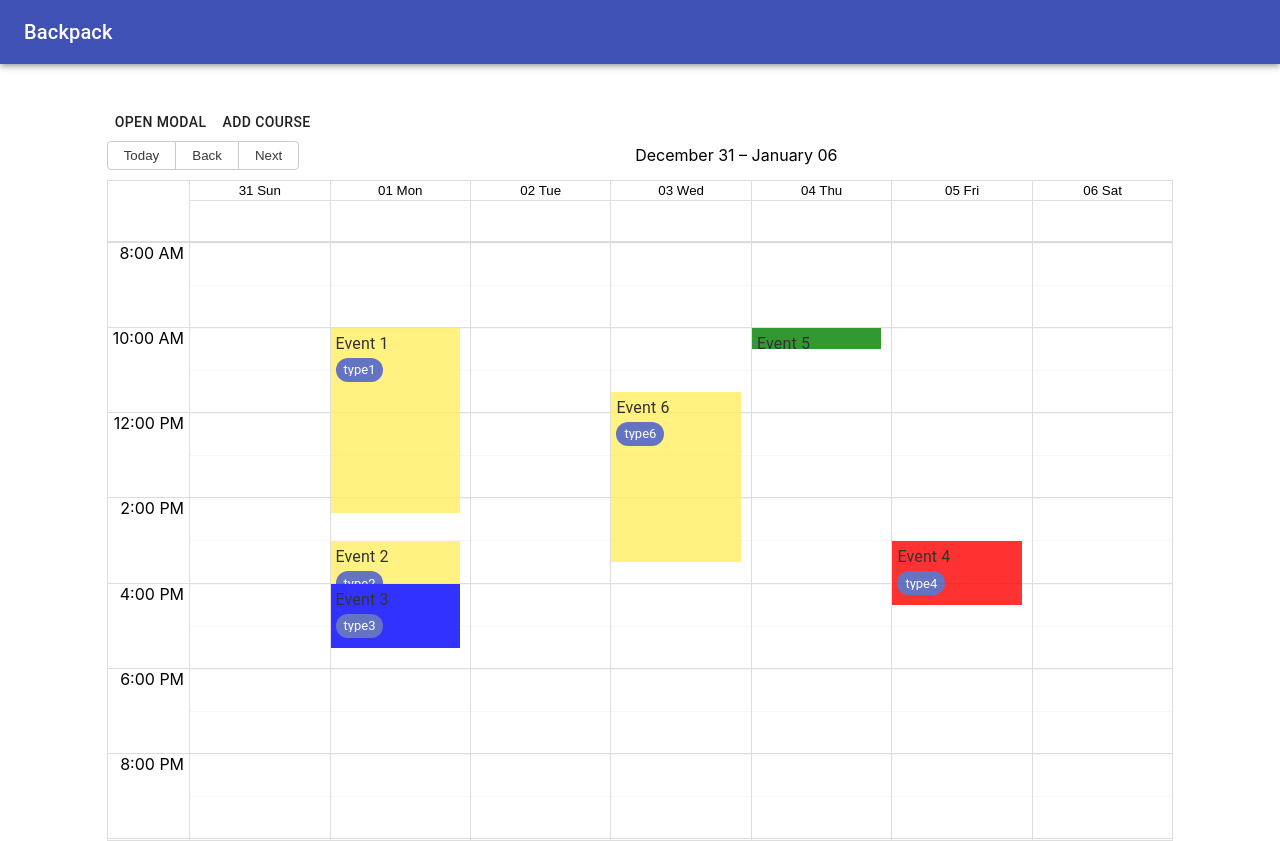
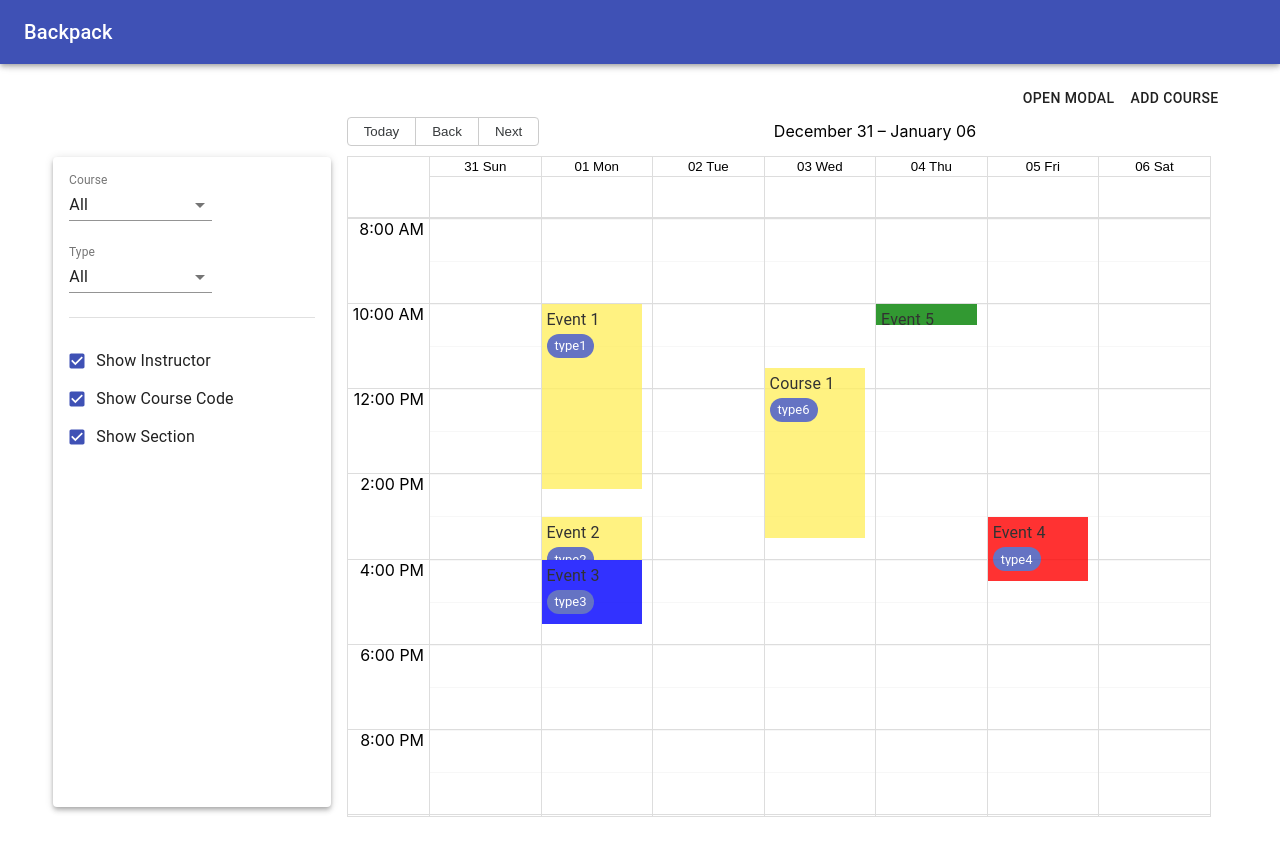
Before and after one commit to ZayedSheet/Backpack, a React (Create React App) app in the folder backpack/: page / in a window 1280 px wide. Built offline with nearby package versions, Linux system fonts and the light colour scheme; the HTML template or start-up script is replaced by a standard one.

Commit message:
Filter and drawer

```diff
--- a/backpack/src/App.js
+++ b/backpack/src/App.js
@@ -6,12 +6,14 @@ import {
 } from "react-router-dom";
 import DataProvider from './DataProvider';
 import Navbar from './components/Navbar/Navbar'
+import { Box } from '@material-ui/core';
 
 function App() {
   return (
     <Router>
       <DataProvider>
         <Navbar />
+        <Box pt={5} />
         <Routes />
       </DataProvider>
     </Router>
--- a/backpack/src/DefaultData.js
+++ b/backpack/src/DefaultData.js
@@ -36,11 +36,13 @@ export const CALENDAR_EVENTS = [
         type: 'type5'
     },
     {
-        title: 'Event 6',
+        title: 'Course 1',
         start: new Date(2018, 0, 3, 11, 30), // end datetime
         end: new Date(2018, 0, 3, 15, 30), //start datetime
         color: '#ffef62',
-        type: 'type6'
+        type: 'type6',
+        courseCode: '4HC4',
+        isCourse: true
     },
 
 
--- a/backpack/src/components/Calendar/Calendar.js
+++ b/backpack/src/components/Calendar/Calendar.js
@@ -50,14 +50,14 @@ const CustomToolbar = ({ }) => {
 export default () => {
     const { calendarEvents, setCalendarEvents } = useDataProvider();
     return (
-        <div style={{ height: 700 }}>
+        <div style={{ height: '100%' }}>
             <Calendar
                 components={{
                     event: MonthEvent,
                     //toolbar: CustomToolbar
                 }}
                 localizer={localizer}
-                events={calendarEvents}
+                events={calendarEvents.filter(x => !x.hidden)}
                 step={60}
                 view='week'
                 views={['week']}
--- a/backpack/src/components/HomePage/HomePage.js
+++ b/backpack/src/components/HomePage/HomePage.js
@@ -1,17 +1,26 @@
-import { Box, Grid, Button } from '@material-ui/core';
-import React from 'react';
+import { Box, Grid, Button, Card, Paper, Typography, Select, FormControl, InputLabel, MenuItem, Divider, FormControlLabel, Checkbox } from '@material-ui/core';
+import React, { useEffect, useState } from 'react';
 import {
   Switch,
   Route,
 } from "react-router-dom";
+import { useDataProvider } from '../../DataProvider';
 import Calendar from '../Calendar/Calendar';
 import Modal from '../Modal/Modal';
-import SideBar from  '../SideBar/SideBar';
+import SideBar from '../SideBar/SideBar';
 
 export default () => {
+  const { calendarEvents, setCalendarEvents } = useDataProvider();
 
   const [isModalOpen, setModal] = React.useState(false);
   const [isSideBarOpen, setSideBar] = React.useState(false);
+  const [filterForm, setFilterForm] = useState({
+    courseCode: '*',
+    type: '*',
+    showInstructor: true,
+    showSection: true,
+    showCourseCode: true,
+  });
 
   const modalOpen = () => {
     setModal(true);
@@ -21,32 +30,110 @@ export default () => {
     setModal(false);
   };
 
-  const toggleDrawer = (open) => (event) => {
-    if (event.type === 'keydown' && (event.key === 'Tab' || event.key === 'Shift')) {
-      return;
+  const hideEvent = (event) => {
+    const showEvent = (filterForm.courseCode == '*' || filterForm.courseCode == event.courseCode) &&
+      (filterForm.type == '*' || filterForm.type == event.type);
+    return !showEvent;
   }
 
-    setSideBar(open);
-  };
+  useEffect(() => {
+    let filteredData = calendarEvents.map(x => ({ ...x, hidden: hideEvent(x) }));
+    setCalendarEvents(filteredData);
+  }, [filterForm]);
 
 
   return (
     <>
         <Box mt={5} />
         <Grid container justify='center'>
-        <Grid item xs={10} container>
+          <Grid item xs={11} container >
+            <Grid item xs={12} container justify='flex-end'>
+              <Button onClick={modalOpen}>Open Modal</Button>
+              <Button onClick={() => setSideBar(!isSideBarOpen)}>Add Course</Button>
+            </Grid>
+            <Grid itemx xs={12} container spacing={2}>
+
+
+              <Grid item xs={3}>
+                <Box mt={5} />
+                <Paper elevation={4} style={{ height: "650px" }}>
+                  <Box p={2}>
+                    <Grid container item xs={7}>
+                      <FormControl fullWidth>
+                        <InputLabel>Course</InputLabel>
+                        <Select
+                          value={filterForm.courseCode || '*'}
+                          onChange={(e) => {
+                            setFilterForm({ ...filterForm, courseCode: e.target.value })
+                          }}
+                        >
+                          <MenuItem value={'*'}>All</MenuItem>
+                          {
+                            [...new Set(calendarEvents.filter(x => x.courseCode).map(x => x.courseCode))].map(x => (
+                              <MenuItem value={x}>{x}</MenuItem>
+                            ))
+                          }
+                        </Select>
+                      </FormControl>
+                    </Grid>
+                    <Box mt={3} />
+                    <Grid container item xs={7}>
+                      <FormControl fullWidth>
+                        <InputLabel>Type</InputLabel>
+                        <Select
+                          value={filterForm.type || '*'}
+                          onChange={(e) => {
+                            setFilterForm({ ...filterForm, type: e.target.value })
+                          }}
+                        >
+                          <MenuItem value={'*'}>All</MenuItem>
+                          {
+                            calendarEvents.map(x => (
+                              <MenuItem value={x.type}>{x.type}</MenuItem>
+                            ))
+                          }
+                        </Select>
+                      </FormControl>
+                    </Grid>
+                    <Box mt={3} />
+                    <Divider />
+                    <Box mt={3} />
+
+                    <Grid container item xs={12}>
                       <Grid item xs={12}>
-            <Button onClick={modalOpen}>Open Modal</Button>
-            <Button onClick={toggleDrawer(true)}>Add Course</Button>
+                      <FormControlLabel
+                        control={<Checkbox size='small' color='primary' checked={filterForm.showInstructor} onChange={(e) => setFilterForm({ ...filterForm, showInstructor: e.target.checked })} />}
+                        label="Show Instructor"
+                      />
                       </Grid>
-          <Grid itemx xs={12}>
+                      <Grid item xs={12}>
+                      <FormControlLabel
+                        control={<Checkbox size='small' color='primary' checked={filterForm.showCourseCode} onChange={(e) => setFilterForm({ ...filterForm, showCourseCode: e.target.checked })} />}
+                        label="Show Course Code"
+                      />
+                      </Grid>
+                      <Grid item xs={12}>
+                      <FormControlLabel
+                        control={<Checkbox size='small' color='primary' checked={filterForm.showSection} onChange={(e) => setFilterForm({ ...filterForm, showSection: e.target.checked })} />}
+                        label="Show Section"
+                      />
+                      </Grid>
+                    </Grid>
+                  </Box>
+                </Paper>
+              </Grid>
+
+              <Grid item xs={9}>
+                <div style={{ height: '700px' }}>
                   <Calendar />
+                </div>
               </Grid>
 
             </Grid>
           </Grid>
+        </Grid>
       <Modal modalClose={modalClose} isModalOpen={isModalOpen} />
-      <SideBar toggleDrawer={toggleDrawer} isSideBarOpen={isSideBarOpen}/>
+      <SideBar isSideBarOpen={isSideBarOpen} />
     </>
   );
 }
--- a/backpack/src/components/Navbar/Navbar.js
+++ b/backpack/src/components/Navbar/Navbar.js
@@ -7,6 +7,9 @@ import Typography from '@material-ui/core/Typography';
 const useStyles = makeStyles((theme) => ({
   root: {
     flexGrow: 1,
+  },
+  appBar:{
+    zIndex: theme.zIndex.drawer + 1,
   }
 }));
 
@@ -15,7 +18,7 @@ export default function NavBar() {
 
   return (
     <div className={classes.root}>
-      <AppBar position="static">
+      <AppBar className={classes.appBar} position="fixed">
         <Toolbar>
           <Typography variant="h6" className={classes.title}>
             Backpack
--- a/backpack/src/components/SideBar/SideBar.js
+++ b/backpack/src/components/SideBar/SideBar.js
@@ -1,65 +1,99 @@
 import React from 'react';
 import clsx from 'clsx';
-import { makeStyles } from '@material-ui/core/styles';
+import { makeStyles, useTheme } from '@material-ui/core/styles';
 import Drawer from '@material-ui/core/Drawer';
-import Button from '@material-ui/core/Button';
+import CssBaseline from '@material-ui/core/CssBaseline';
+import AppBar from '@material-ui/core/AppBar';
+import Toolbar from '@material-ui/core/Toolbar';
 import List from '@material-ui/core/List';
+import Typography from '@material-ui/core/Typography';
 import Divider from '@material-ui/core/Divider';
+import IconButton from '@material-ui/core/IconButton';
+import MenuIcon from '@material-ui/icons/Menu';
+import ChevronLeftIcon from '@material-ui/icons/ChevronLeft';
+import ChevronRightIcon from '@material-ui/icons/ChevronRight';
 import ListItem from '@material-ui/core/ListItem';
 import ListItemIcon from '@material-ui/core/ListItemIcon';
 import ListItemText from '@material-ui/core/ListItemText';
 import InboxIcon from '@material-ui/icons/MoveToInbox';
 import MailIcon from '@material-ui/icons/Mail';
 
-const useStyles = makeStyles({
-  list: {
-    width: 250,
+const drawerWidth = '26.5%';
+
+const useStyles = makeStyles((theme) => ({
+  root: {
+    display: 'flex',
   },
-  fullList: {
-    width: 'auto',
+  appBar: {
+    transition: theme.transitions.create(['margin', 'width'], {
+      easing: theme.transitions.easing.sharp,
+      duration: theme.transitions.duration.leavingScreen,
+    }),
   },
-});
+  appBarShift: {
+    width: `calc(100% - ${drawerWidth}px)`,
+    marginLeft: drawerWidth,
+    transition: theme.transitions.create(['margin', 'width'], {
+      easing: theme.transitions.easing.easeOut,
+      duration: theme.transitions.duration.enteringScreen,
+    }),
+  },
+  menuButton: {
+    marginRight: theme.spacing(2),
+  },
+  hide: {
+    display: 'none',
+  },
+  drawer: {
+    width: drawerWidth,
+    flexShrink: 0,
+  },
+  drawerPaper: {
+    width: drawerWidth,
+  },
+  drawerHeader: {
+    display: 'flex',
+    alignItems: 'center',
+    padding: theme.spacing(0, 1),
+    // necessary for content to be below app bar
+    ...theme.mixins.toolbar,
+    justifyContent: 'flex-end',
+  },
+  content: {
+    flexGrow: 1,
+    padding: theme.spacing(3),
+    transition: theme.transitions.create('margin', {
+      easing: theme.transitions.easing.sharp,
+      duration: theme.transitions.duration.leavingScreen,
+    }),
+    marginLeft: -drawerWidth,
+  },
+  contentShift: {
+    transition: theme.transitions.create('margin', {
+      easing: theme.transitions.easing.easeOut,
+      duration: theme.transitions.duration.enteringScreen,
+    }),
+    marginLeft: 0,
+    left: drawerWidth
+  },
+}));
 
-export default function TemporaryDrawer(props) {
+export default ({children, isSideBarOpen}) => {
   const classes = useStyles();
+  const theme = useTheme();
 
-  const list = (anchor) => (
-    <div
-      className={clsx(classes.list, {
-        [classes.fullList]: anchor === 'top' || anchor === 'bottom',
-      })}
-      role="presentation"
-      onClick={props.toggleDrawer(false)}
-      onKeyDown={props.toggleDrawer(false)}
-    >
-      <List>
-        {['Inbox', 'Starred', 'Send email', 'Drafts'].map((text, index) => (
-          <ListItem button key={text}>
-            <ListItemIcon>{index % 2 === 0 ? <InboxIcon /> : <MailIcon />}</ListItemIcon>
-            <ListItemText primary={text} />
-          </ListItem>
-        ))}
-      </List>
-      <Divider />
-      <List>
-        {['All mail', 'Trash', 'Spam'].map((text, index) => (
-          <ListItem button key={text}>
-            <ListItemIcon>{index % 2 === 0 ? <InboxIcon /> : <MailIcon />}</ListItemIcon>
-            <ListItemText primary={text} />
-          </ListItem>
-        ))}
-      </List>
-    </div>
-  );
-
-  console.log("sidebaropen", props.isSideBarOpen);
   return (
-    <div>
-        <React.Fragment>
-          <Drawer anchor="right" open={props.isSideBarOpen} onClose={props.toggleDrawer(false)}>
-            {list("right")}
-          </Drawer>
-        </React.Fragment>
+    <div className={classes.root}>
+      <Drawer
+        className={classes.drawer}
+        variant="persistent"
+        anchor="left"
+        open={isSideBarOpen}
+        classes={{
+          paper: classes.drawerPaper,
+        }}
+      >
+      </Drawer>
     </div>
   );
 }
```
Lines whose indentation alone changed are shown as unchanged.
